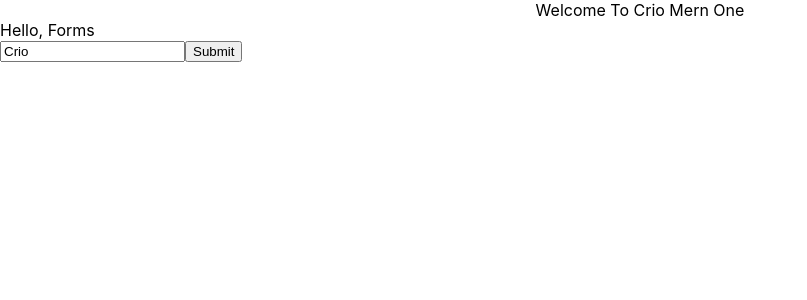
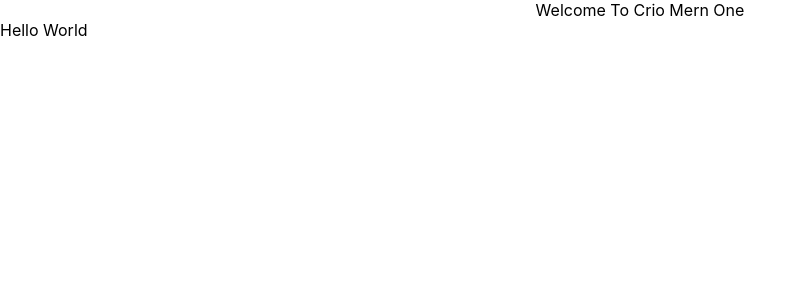
Before and after one commit to ajomadlabs/crio, a React (Create React App) app: page / in a window 1280 px wide. Shown: the top 300 px of the page, without its empty margins (0-807 px from the left). Built offline with nearby package versions, Linux system fonts and the light colour scheme.

Commit message:
chore: Functional Components

```diff
--- a/src/App.js
+++ b/src/App.js
@@ -3,16 +3,33 @@ import SessionOneCounter from './SessionOne/Counter';
 import SessionTwoCounter from './SessionTwo/Counter';
 import Forms from './SessionThree/Forms';
 import LifeCycle from './SessionThree/LifeCycle';
+import FunctionalComponent from './SessionThree/FunctionalComponent';
 
 class App extends React.Component {
+  constructor(props) {
+    super(props);
+    this.state = {
+      showLifeCycle: true,
+    };
+  }
   render() {
     return (
       <div>
         <center>Welcome To Crio Mern One</center>
         {/* <SessionOneCounter /> */}
         {/* <SessionTwoCounter /> */}
-        <Forms />
+        {/* <Forms /> */}
         {/* <LifeCycle /> */}
+        {/* <button
+          onClick={() =>
+            this.setState((prevState) => ({
+              showLifeCycle: !prevState.showLifeCycle,
+            }))
+          }
+        >
+          Show/Hide LifeCylce Component
+        </button> */}
+        <FunctionalComponent />
       </div>
     );
   }
--- a/src/SessionThree/FunctionalComponent.jsx
+++ b/src/SessionThree/FunctionalComponent.jsx
@@ -0,0 +1,4 @@
+const FunctionalComponent = () => {
+  return <div>Hello World</div>;
+};
+export default FunctionalComponent;
--- a/src/SessionThree/LifeCycle.jsx
+++ b/src/SessionThree/LifeCycle.jsx
@@ -3,7 +3,22 @@ import React from 'react';
 class LifeCycle extends React.Component {
   constructor(props) {
     super(props);
-    this.state = {};
+    this.state = {
+      name: 'Crio',
+    };
+  }
+
+  componentDidMount() {
+    console.log('Hello,I am Born');
+    this.setState({ name: 'Ajo' });
+  }
+
+  componentDidUpdate(prevProps, prevState) {
+    console.log('Hello I am Updating', prevProps, prevState);
+  }
+
+  componentWillUnmount() {
+    console.log('I am Going Bye');
   }
 
   render() {
```
Also changed, not shown: src/SessionThree/README.md.
